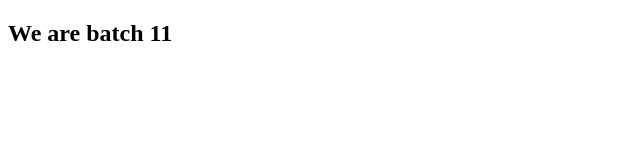
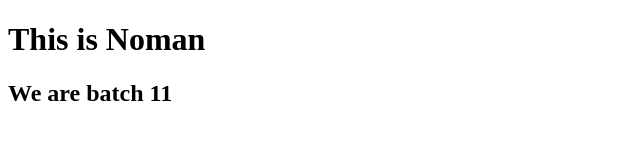
Before and after one commit to Byda12/testing, a plain HTML site: page index.html in a window 1280 px wide. Shown: the whole page, without its empty margins (0-640 px from the left). Drawn offline with Linux system fonts and the light colour scheme.

Commit message:
name added

```diff
--- a/index.html
+++ b/index.html
@@ -8,7 +8,7 @@
 </head>
 <body>
 
-
+   <h1>This is Noman</h1>
     <h2>We are batch 11</h2>
 
 </body>
```
